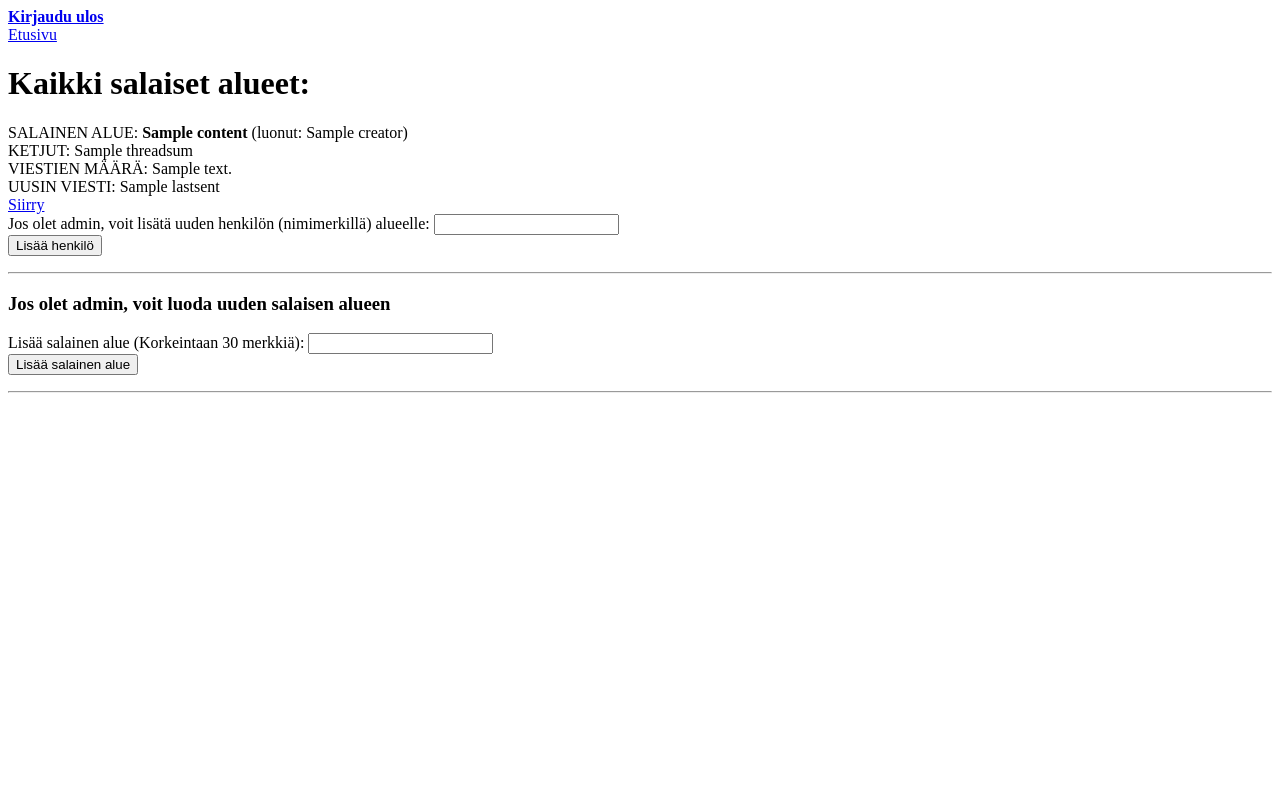
After one commit to rinneant/tsoha-forum, a Flask app: template templates/secret.html in a window 1280 px wide. The commit adds this page. Run offline with Flask 3, Linux system fonts and the light colour scheme; the template is opened without the code that fills it: most values are stand-ins (such as "Sample title", 1, 10 or a date in 2020).

Commit message:
Add new html files + Update old files

```diff
--- a/templates/frontpage.html
+++ b/templates/frontpage.html
@@ -18,10 +18,13 @@ UUSIN VIESTI: {{ c.lastsent }} <br>
 {% endfor %}
 <br>
 <form action="/add" method="POST">
-  Lisää uusi alue (korkeintaan 30 kirjainta):
+  Lisää uusi alue (korkeintaan 30 merkkiä):
   <input type="text" name="content" minlength="2" maxlength="30">
   <input type="hidden" name="level" value="subject">
   <input type="hidden" name="uname" value={{ session.username }}>
   <br>
   <input type="submit" value="Lisää">
 </form>
+<hr>
+<a href="/secretsubjects"><h3>Salaisille alueille</h3></a> <br>
+<hr>
--- /dev/null
+++ b/templates/secret.html
@@ -0,0 +1,26 @@
+<a href="/logout"><b>Kirjaudu ulos</b></a> <br>
+<a href="/frontpage">Etusivu</a> <br>
+
+<h1>Kaikki salaiset alueet:</h1>
+{% for c in content %}
+SALAINEN ALUE: <b>{{ c.subject }}</b> (luonut: {{ c.creator }})<br>
+KETJUT: {{ c.threadsum }} <br>
+VIESTIEN MÄÄRÄ: {{ c.messagesum }} <br>
+UUSIN VIESTI: {{ c.lastsent }} <br>
+<a href="/subject/{{ c.subjectid }}">Siirry</a> <br>
+<form action="/newsecretmember" method="POST">
+  Jos olet admin, voit lisätä uuden henkilön (nimimerkillä) alueelle:
+  <input type="text" name="user"> <br>
+  <input type="hidden" name="sid" value={{ c.subjectid }}>
+  <input type="submit" value="Lisää henkilö">
+</form>
+<hr>
+{% endfor %}
+
+<h3>Jos olet admin, voit luoda uuden salaisen alueen</h3>
+<form action="/addsecret" method="POST">
+  Lisää salainen alue (Korkeintaan 30 merkkiä):
+  <input type="text" name="content" minlength="2" maxlength="30"> <br>
+  <input type="submit" value="Lisää salainen alue">
+</form>
+<hr>
```
